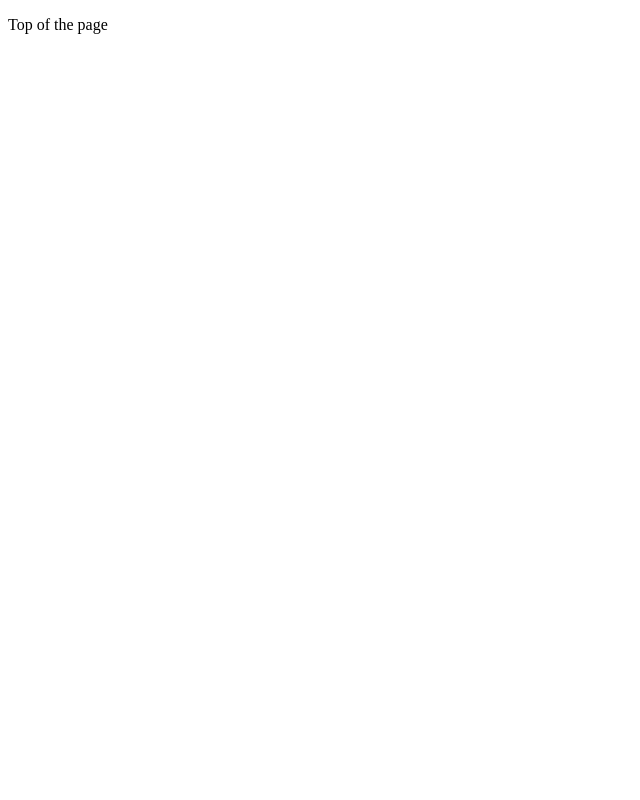
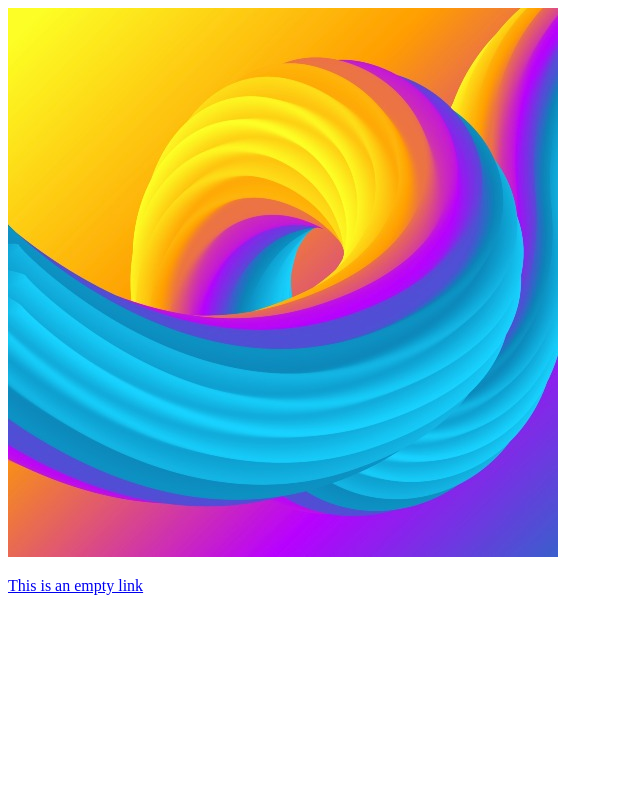
Before and after one commit to abhisheksrocks/web-learning-journey, a plain HTML site: page 2. HTML Tutorial/index.html in a window 1280 px wide. Shown: the top 800 px of the page, without its empty margins (0-640 px from the left). Drawn offline with Linux system fonts and the light colour scheme.

Commit message:
[root]\2. HTML Tutorials\28. Image Links - Empty Links

```diff
--- a/2. HTML Tutorial/index.html
+++ b/2. HTML Tutorial/index.html
@@ -6,94 +6,27 @@
     <meta name="viewport" content="width=device-width, initial-scale=1.0" />
     <title>Home Page</title>
   </head>
-  <!--
-    In this example we will be moving from the bottom of the page to the top
-    of the page without scrolling using link.
+  <body>
+    <!--
+      Image link
 
-    For this we use something called 'id' attribute for the element we want
-    in view, when the 'Move to top' button is clicked.
+      You can use anchor(<a>) tag with other tag inside it, and not just plain text.
+     -->
+    <a href="https://www.google.com">
+      <img src="./images/abstract.jpg" alt="" />
+    </a>
 
-    In this case, we want to move to the top of the page, so we have put it on
-    <html> tag directly. But we can get similar results with any other
-    tag (like <p>, <br/> , <a>, etc.).
-  -->
-  <body>
-    <p>Top of the page</p>
-    <br />
-    <br />
-    <br />
-    <br />
-    <br />
-    <br />
-    <br />
-    <br />
-    <br />
-    <br />
-    <br />
-    <br />
-    <br />
-    <br />
-    <br />
-    <br />
-    <br />
-    <br />
-    <br />
-    <br />
-    <br />
-    <br />
-    <br />
-    <br />
-    <br />
-    <br />
-    <br />
-    <br />
-    <br />
-    <br />
-    <br />
-    <br />
-    <br />
-    <br />
-    <br />
-    <br />
-    <br />
-    <br />
-    <br />
-    <br />
-    <br />
-    <br />
-    <br />
-    <br />
-    <br />
-    <br />
-    <br />
-    <br />
-    <br />
-    <br />
-    <br />
-    <br />
-    <br />
-    <br />
-    <br />
-    <br />
-    <br />
-    <br />
-    <br />
-    <br />
-    <br />
-    <br />
-    <br />
-    <br />
-    <br />
-    <br />
-    <br />
-    <br />
-    <br />
-    <br />
-    <br />
-    <br />
-    <br />
-    <br />
-    <br />
-    <a href="#top"><p>Go to top of the page</p></a>
+    <!--
+      Empty link:
+
+      ! Non-recommended way: To keep href attribute empty.
+      ! This will refressh the page, which we generally don't want with an empty link.
+
+      * Recommended Way - To put '#' in href.
+      * Think of this like an empty id. Clicking the link won't change anything.
+     -->
+    <a href="#">
+      <p>This is an empty link</p>
+    </a>
   </body>
 </html>
```
